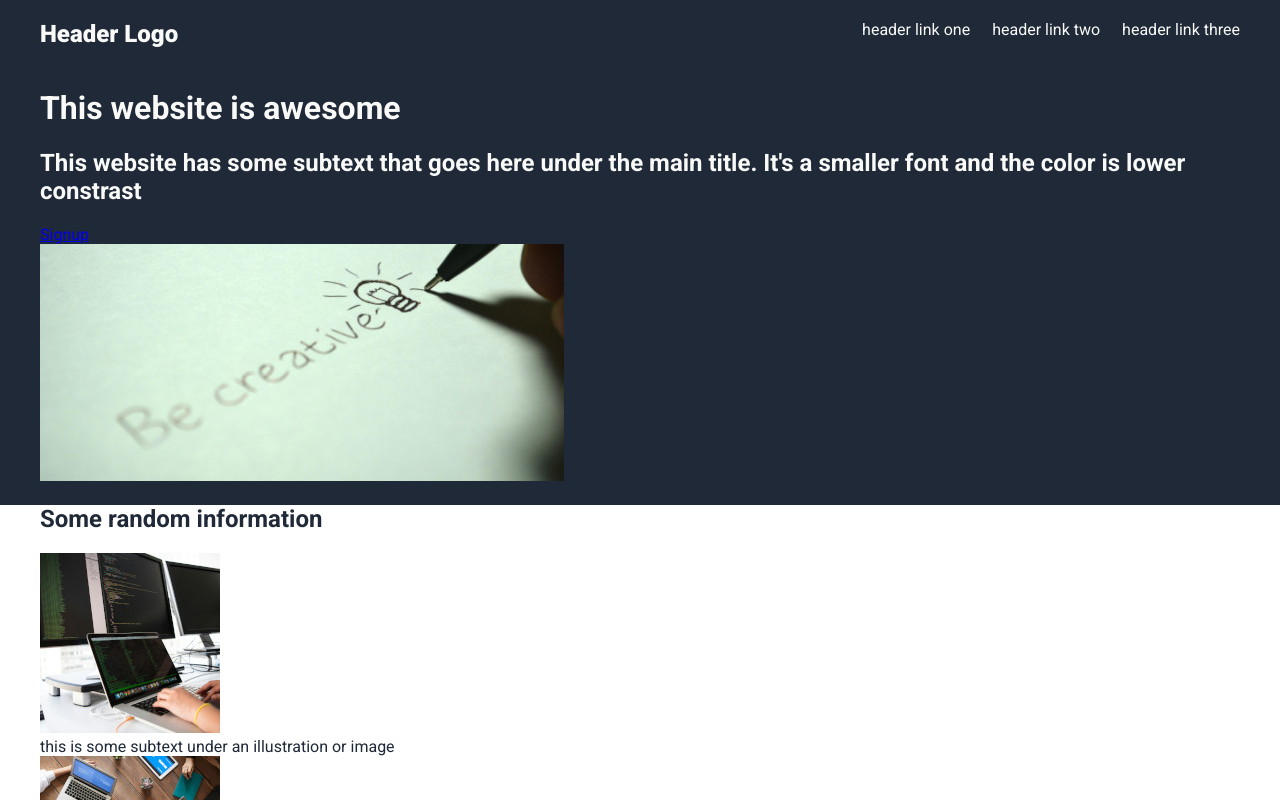
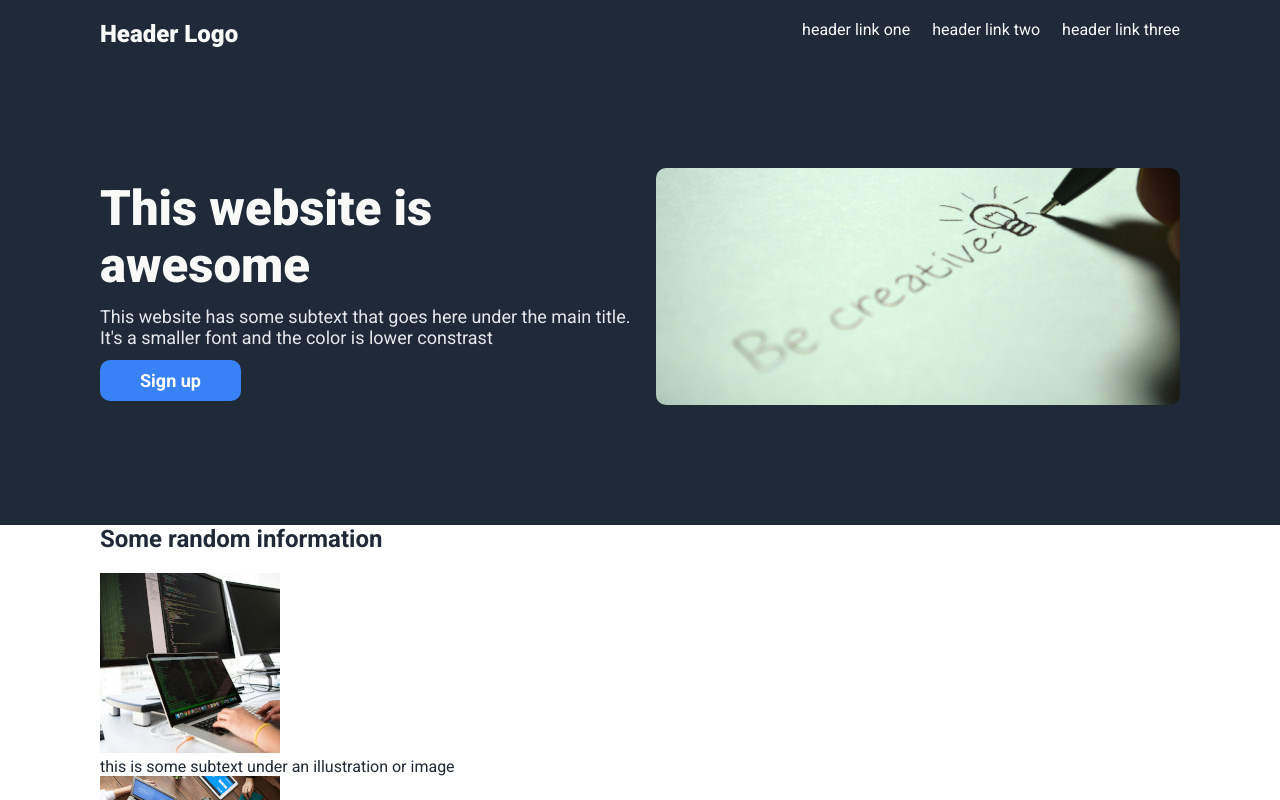
Before and after one commit to gonrogon/odin-landing-page, a plain HTML site: page index.html in a window 1280 px wide. Shown: the top 800 px of the page. Drawn offline with Linux system fonts and the light colour scheme.

Commit message:
Add styles to the header

```diff
--- a/index.html
+++ b/index.html
@@ -19,7 +19,7 @@
                 <div class="title">
                     <h1>This website is awesome</h1>
                     <h2>This website has some subtext that goes here under the main title. It's a smaller font and the color is lower constrast</h2>
-                    <a href="#">Signup</a>
+                    <a class="signup" href="#">Sign up</a>
                 </div>
                 <img src="./images/header.jpg">
             </div>
--- a/style.css
+++ b/style.css
@@ -9,7 +9,7 @@ body {
 }
 
 .content {
-    max-width: 1200px;
+    max-width: 1080px;
     margin: auto;
 }
 
@@ -41,6 +41,44 @@ body {
     text-decoration: none;
 }
 
+.header .content {
+    display: flex;
+    gap: 20px;
+    padding: 100px 0;
+}
+
+.header h1 {
+    margin: 12px 0;
+    font-size: 49px;
+    font-weight: 900;
+}
+
+.header h2 {
+    margin: 12px 0;
+    font-size: 18px;
+    color: #e5e7eb;
+    font-weight: normal;
+}
+
+.header .signup {
+    display: inline-block;
+    background-color: #3882f6;
+    border-radius: 10px;
+    color: #fff;
+    padding: 10px 40px;
+    text-decoration: none;
+    font-size: 18px;
+    font-weight: bold;
+}
+
+.header .signup:hover {
+    background-color: #aaa;
+}
+
+.header img {
+    border-radius: 10px;
+}
+
 .info {
     background-color: #fff;
     color: #1f2937
```
